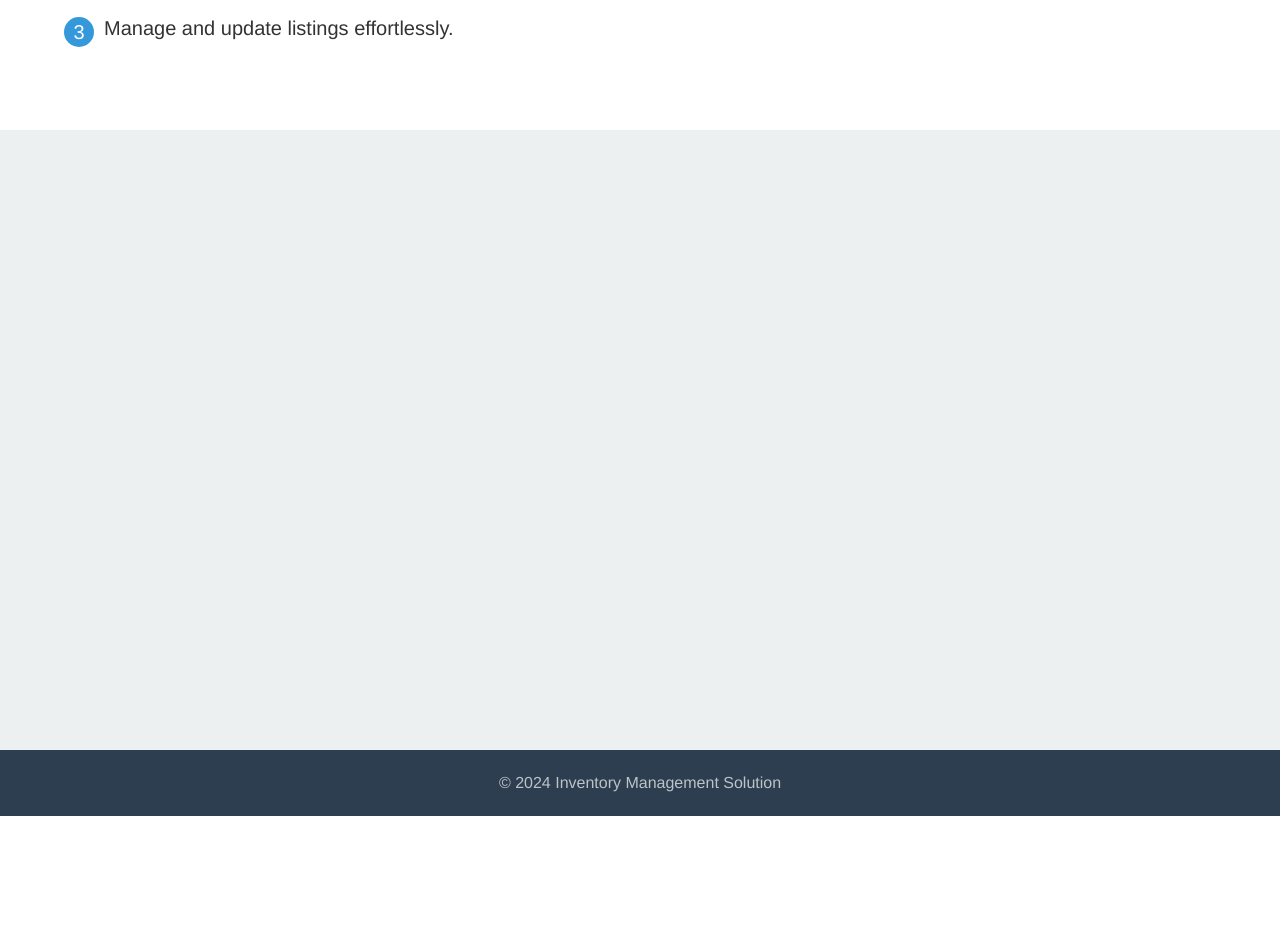
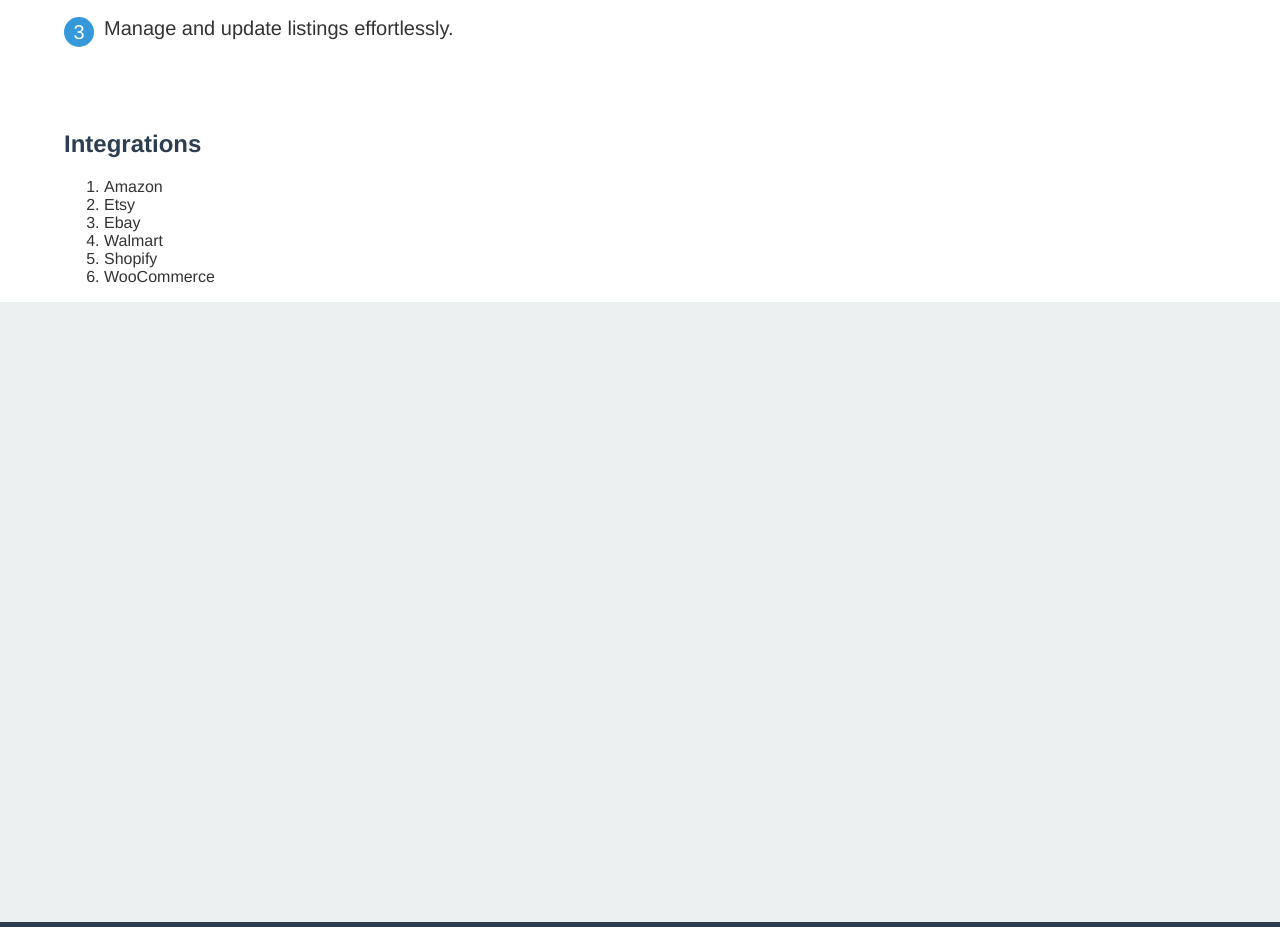
Before and after one commit to kamesh231/landing_page, a plain HTML site: page index.html in a window 1280 px wide. Shown: the part 1000-1927 px from the top of the page. Before the commit the page ends 1816 px from the top, so only its background shows below. Drawn offline with Linux system fonts and the light colour scheme; a script that the page names is missing.

Commit message:
Update index.html

```diff
--- a/index.html
+++ b/index.html
@@ -47,6 +47,20 @@
       </ol>
     </div>
   </section>
+<!-- Integrations we support -->
+  <section id="integrations-we-support">
+    <div class="container">
+      <h2>Integrations</h2>
+      <ol>
+        <li>Amazon</li>
+        <li>Etsy</li>
+        <li>Ebay</li>
+         <li>Walmart</li>
+         <li>Shopify</li>
+         <li>WooCommerce</li>
+      </ol>
+    </div>
+  </section>
 
   <!-- Lead Capture Form -->
   <section id="signup">
```
